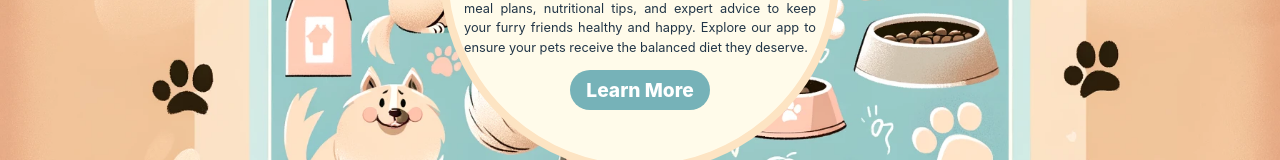
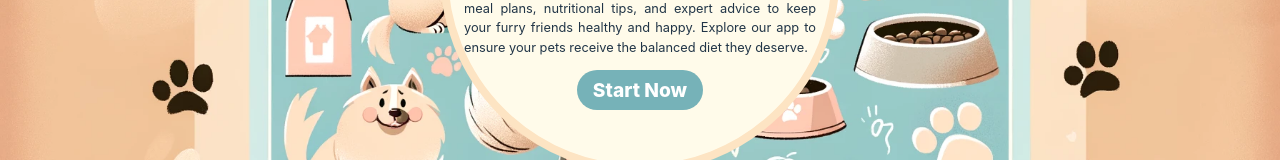
Before and after one commit to SinthMite/NourishPaw, a React (Vite) app: page / in a window 1280 px wide. Shown: the part 392-552 px from the top of the page. Built offline with nearby package versions, Linux system fonts and the light colour scheme.

Commit message:
Menu Fixed

```diff
--- a/src/Home/Banner/Banner.jsx
+++ b/src/Home/Banner/Banner.jsx
@@ -10,7 +10,9 @@ export default function Banner(){
                 <h1>Nourish<span>-</span>Paw</h1>
                 <p>Welcome to NourishPaw! Our goal is to help you provide the best nutrition for your pets. Discover personalized meal plans, nutritional tips, and expert advice to keep your furry friends healthy and happy. Explore our app to ensure your pets receive the balanced diet they deserve.</p>
                 <div>
-                    <button>Learn More</button>
+                <a href="/mealplan">
+                    <button>Start Now</button>
+                </a>
                 </div>
             </div>
 
```
